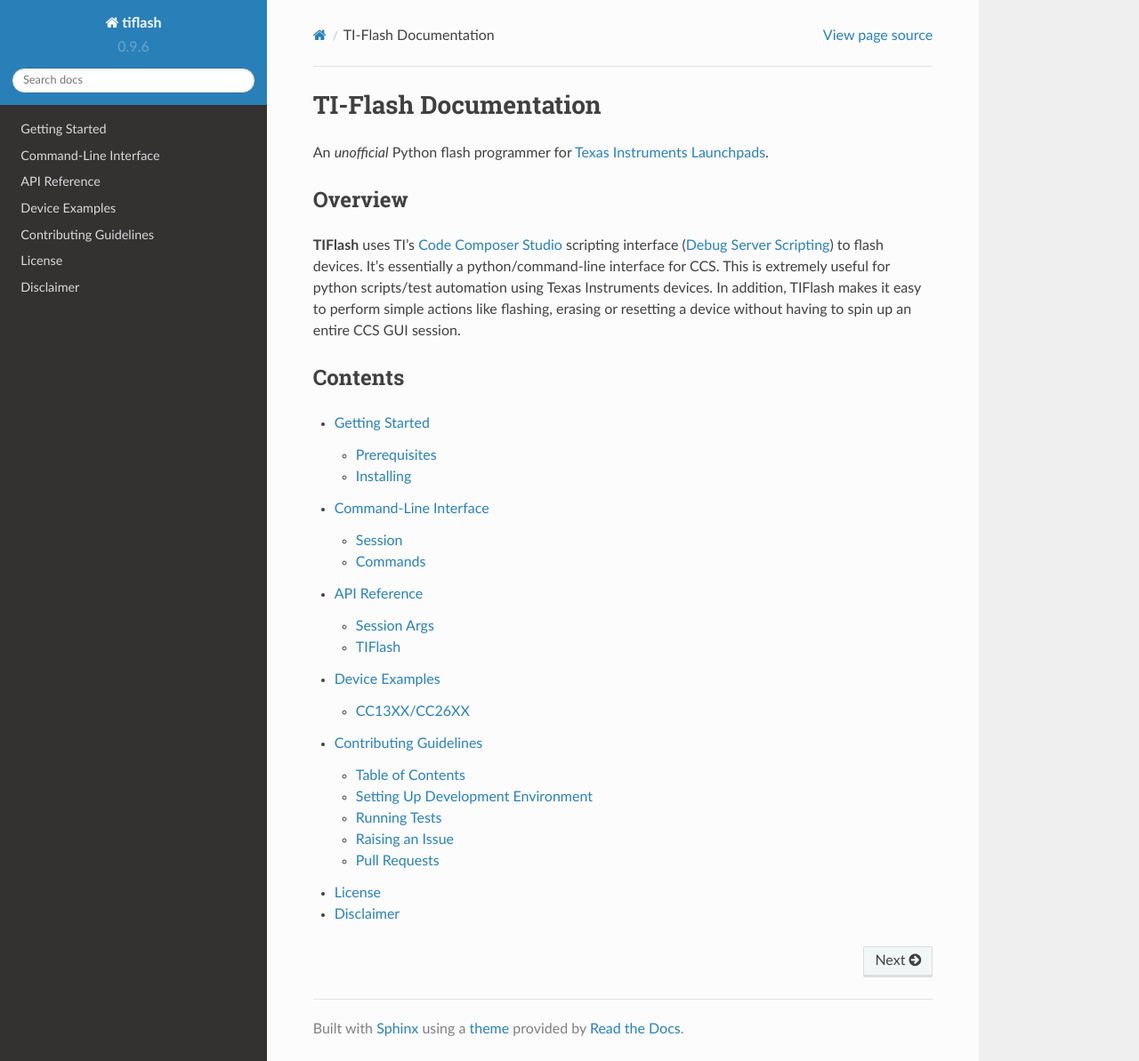
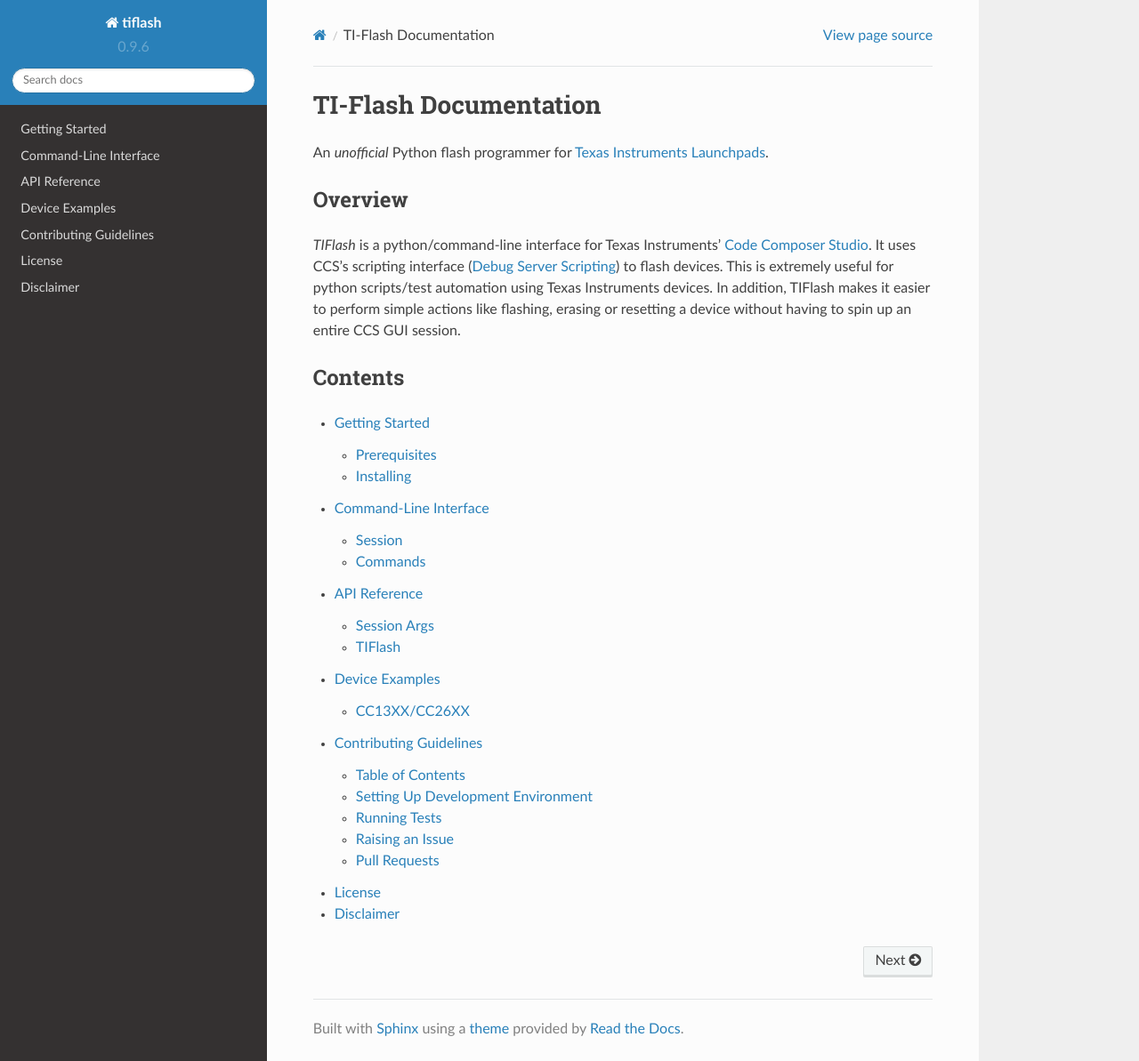
Before and after one commit to webbcam/tiflash, a Sphinx documentation site: the page built from docs/source/index.rst, in a window 1280 px wide and 1193 px high. Shown: the whole window at 89% size. Built offline with Sphinx 7.4.7 and the Read the Docs theme 2.0.0, drawn with Linux system fonts in a browser that asks for light colours.

Commit message:
cleaned up docs

```diff
--- a/docs/source/api.rst
+++ b/docs/source/api.rst
@@ -3,8 +3,7 @@
 API Reference
 =============
 
-Below are the Python APIs for each flavor of flashing module
-(tiflash, ccflash, mspflash, etc.)
+Below is the TIFlash Python API.
 
 .. toctree::
     :maxdepth: 1
@@ -15,7 +14,7 @@
 
 .. container::
 
-    :ref:`Session Args <session>`
+    :ref:`Session Args <session_api>`
 
 the session args are a common set of arguments used for most functions
 
--- a/docs/source/api/core.rst
+++ b/docs/source/api/core.rst
@@ -16,3 +16,4 @@
     :members:
     :undoc-members:
     :show-inheritance:
+    :exclude-members: nop, get_float_option, get_bool_option, print_options
--- a/docs/source/api/session.rst
+++ b/docs/source/api/session.rst
@@ -1,4 +1,4 @@
-.. _session:
+.. _session_api:
 
 Session Args
 ============
@@ -20,7 +20,7 @@
         .. warning::
 
             *At the very minimum you'll need to provide the device's serial number
-            (serno).*
+            (serno) or devicetype.*
 
             TIFlash will try to determine the rest of the information from
             there. If a piece of information cannot be determined, an error will be
--- a/docs/source/index.rst
+++ b/docs/source/index.rst
@@ -9,11 +9,10 @@
 Overview
 --------
 
-**TIFlash** uses TI’s `Code Composer Studio`_ scripting interface (`Debug Server
-Scripting`_)
-to flash devices. It’s essentially a python/command-line interface for
-CCS. This is extremely useful for python scripts/test automation using Texas
-Instruments devices. In addition, TIFlash makes it easy to perform simple actions
+*TIFlash* is a python/command-line interface for Texas Instruments’ `Code Composer Studio`_.
+It uses CCS's scripting interface (`Debug Server
+Scripting`_) to flash devices. This is extremely useful for python scripts/test automation using Texas
+Instruments devices. In addition, TIFlash makes it easier to perform simple actions
 like flashing, erasing or resetting a device without having to spin up an entire
 CCS GUI session.
 
```
Also changed, not shown: docs/source/cli/session.rst (+4 -4 lines).
